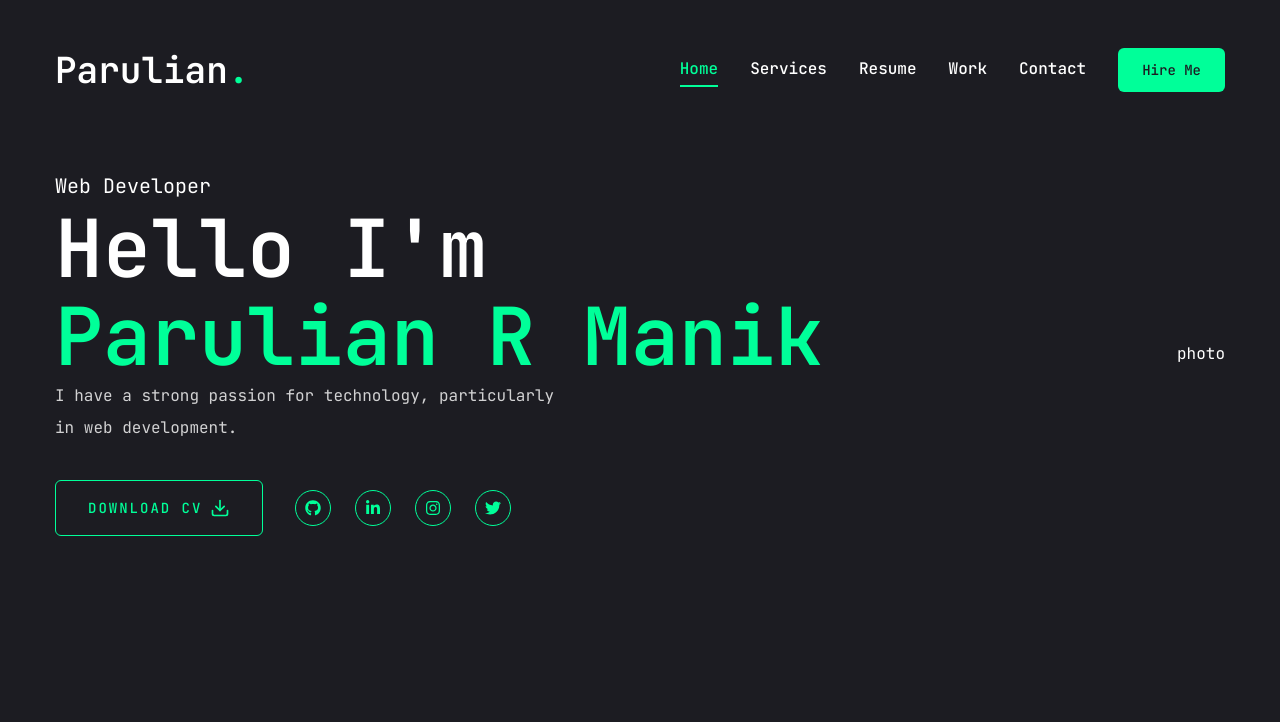
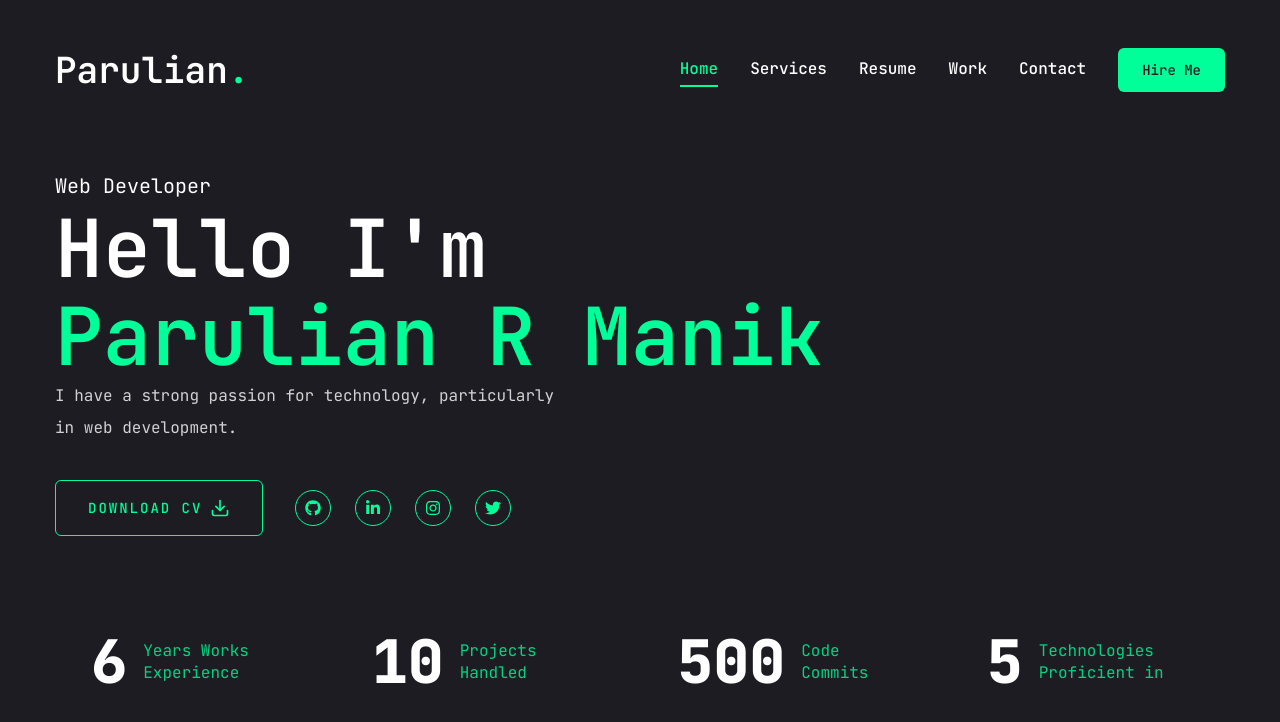
Before and after one commit to parulianrm/porto-parulian, a Next.js app: page / in a window 1280 px wide. Shown: the top 722 px of the page. Built offline with nearby package versions, Linux system fonts and the light colour scheme.

Commit message:
homepage finish

```diff
--- a/app/page.jsx
+++ b/app/page.jsx
@@ -1,6 +1,7 @@
 import { Button } from "@/components/ui/button";
 import { FiDownload } from "react-icons/fi";
 import Social from "@/components/Social";
+import Stats from "@/components/Stats";
 
 const Home = () => {
     return (
@@ -8,7 +9,7 @@
             <div className="container mx-auto">
                 <div className="flex flex-col xl:flex-row items-center justify-between xl:pt-8 xl:pb-24">
                     {/* Text */}
-                    <div className="">
+                    <div className="text-center xl:text-left">
                         <span className="text-xl">Web Developer</span>
                         <h1 className="h1">
                             Hello I'm <br />
@@ -38,10 +39,11 @@
                             </div>
                         </div>
                     </div>
-                    {/* Photo */}
-                    <div>photo</div>
+                    {/* Photo
+                    <div>photo</div> */}
                 </div>
             </div>
+            <Stats />
         </section>
     );
 };
--- /dev/null
+++ b/components/Stats.jsx
@@ -0,0 +1,54 @@
+"use client";
+
+import CountUp from "react-countup";
+
+const stats = [
+    {
+        num: 6,
+        text: "Years Works Experience",
+    },
+    {
+        num: 10,
+        text: "Projects Handled",
+    },
+    {
+        num: 500,
+        text: "Code Commits",
+    },
+    {
+        num: 5,
+        text: "Technologies Proficient in",
+    },
+];
+const Stats = () => {
+    return (
+        <section>
+            <div className="container mx-auto">
+                <div className="flex flex-wrap gap-6 max-w-[80w] mx-auto xl:max-w-none">
+                    {stats.map((item, index) => {
+                        return (
+                            <div
+                                className="flex-1 flex gap-4 items-center justify-center xl:justift-start"
+                                key={index}
+                            >
+                                <CountUp
+                                    end={item.num}
+                                    dutaion={5}
+                                    delay={2}
+                                    className="text-4xl xl:text-6xl font-extrabold"
+                                />
+                                <p
+                                    className={`${item.text.length < 15 ? "max-w-[100px]" : "max-w-[150px]"} leading-snug text-accent/80`}
+                                >
+                                    {item.text}
+                                </p>
+                            </div>
+                        );
+                    })}
+                </div>
+            </div>
+        </section>
+    );
+};
+
+export default Stats;
--- a/package.json
+++ b/package.json
@@ -21,6 +21,7 @@
     "lucide-react": "^0.399.0",
     "next": "14.2.4",
     "react": "^18",
+    "react-countup": "^6.5.3",
     "react-dom": "^18",
     "react-icons": "^5.2.1",
     "tailwind-merge": "^2.3.0",
```
Also changed, not shown: 1 other file (tests, documents, lock files or other folders).
